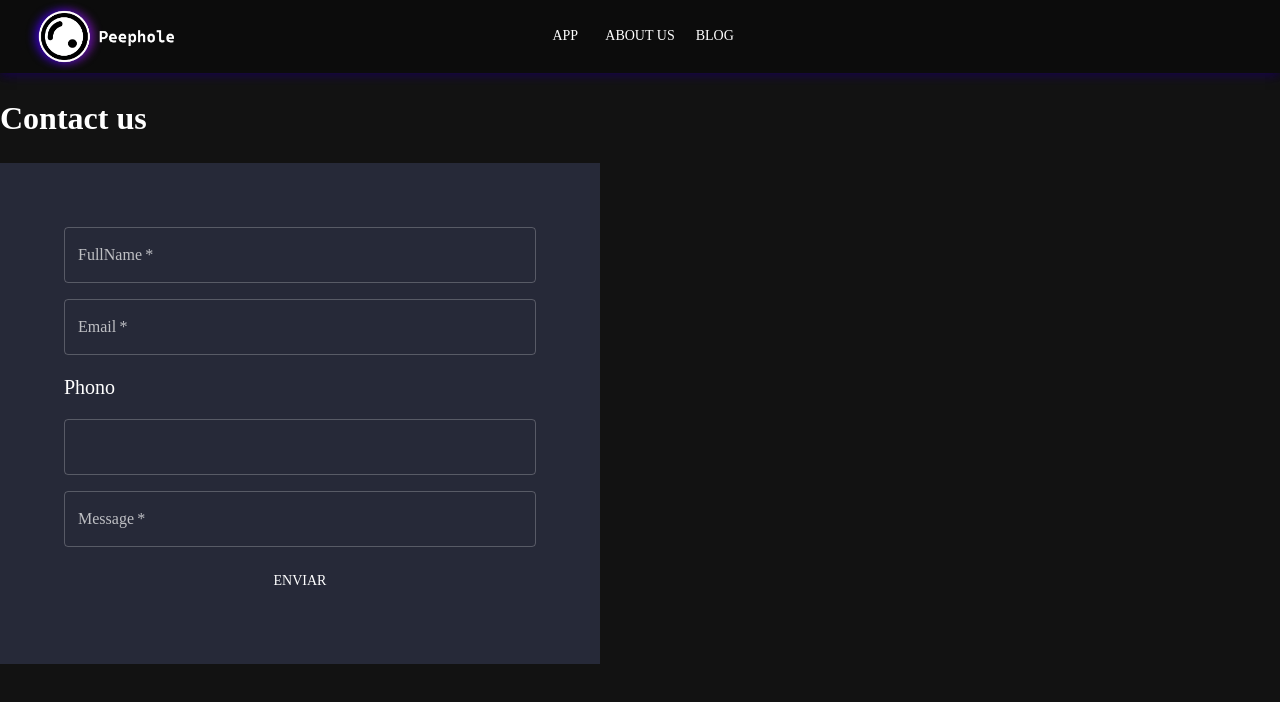
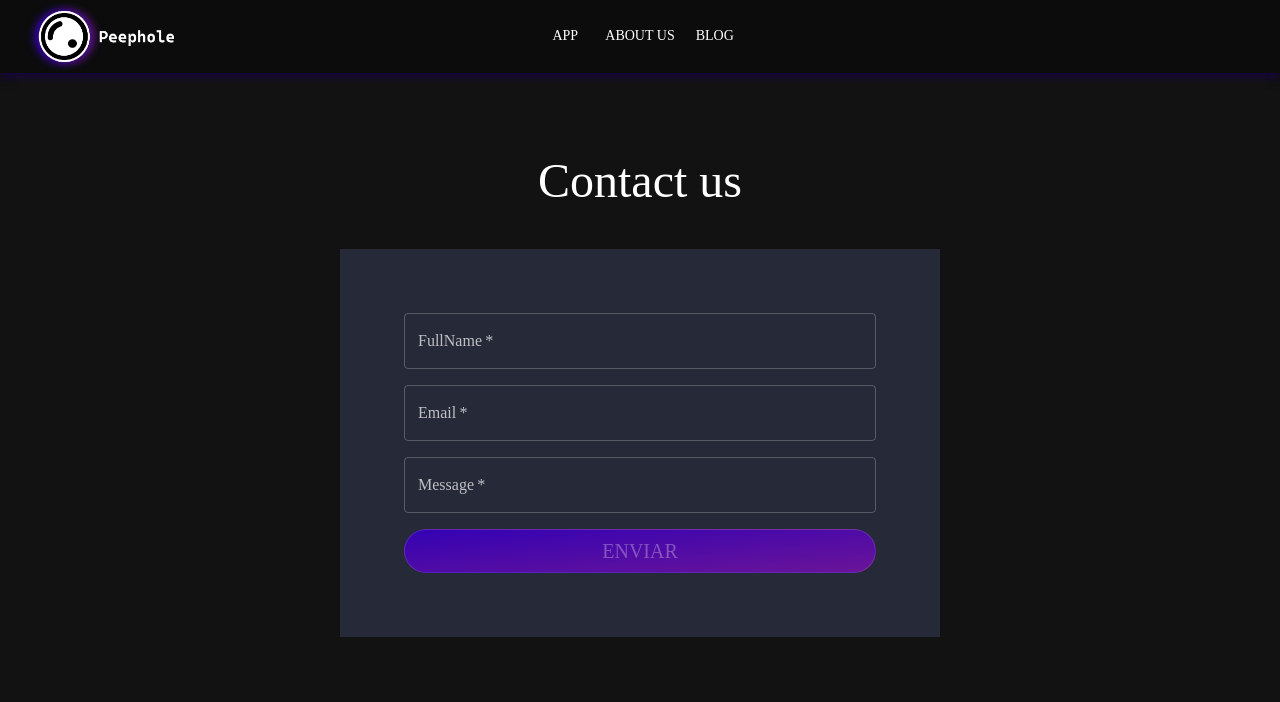
Before and after one commit to PeepholeApp/NFSD_APP_FRONTEND, a React (Vite) app: page /contact in a window 1280 px wide. Shown: the top 702 px of the page. Built offline with nearby package versions, Linux system fonts and the light colour scheme.

Commit message:
added button the send

```diff
--- a/src/pages/Contact.jsx
+++ b/src/pages/Contact.jsx
@@ -1,5 +1,6 @@
 import React, { useState } from "react";
-import { Box, Button, Stack, TextField, Typography } from "@mui/material";
+import { Stack, TextField, Typography } from "@mui/material";
+import { ButtonLight } from "../components/Button";
 
 function Contact() {
   const [email, setEmail] = useState("");
@@ -14,8 +15,10 @@ function Contact() {
 
   return (
     <>
-      <h1>Contact us</h1>
-
+      <Stack sx={{ m: 5 }} alignItems="center">
+        <Typography variant="h3" sx={{ m: 5 }}>
+          Contact us
+        </Typography>
         <Stack
           component="form"
           onSubmit={handleSubmit}
@@ -27,7 +30,6 @@ function Contact() {
             label="FullName"
             type="fullName"
             variant="outlined"
-          fullWidth
             margin="normal"
             required
           />
@@ -43,8 +45,7 @@ function Contact() {
             te
             onChange={(e) => setEmail(e.target.value)}
           />
-        <Typography variant="h6">Phono</Typography>
-        <TextField id="phono" type="phono" variant="outlined" />
+
           <TextField
             id="message"
             label="Message"
@@ -52,9 +53,14 @@ function Contact() {
             variant="outlined"
             required
           />
+          <ButtonLight disabled={!email} onClick={handleSubmit}>
+            <Typography variant="h6">Enviar</Typography>
+          </ButtonLight>
+          {/*
           <Button type="submit" variant="outline" sx={{ mt: 2 }}>
             Enviar
-        </Button>
+          </Button> */}
+        </Stack>
       </Stack>
     </>
   );
```
Lines whose indentation alone changed are shown as unchanged.
